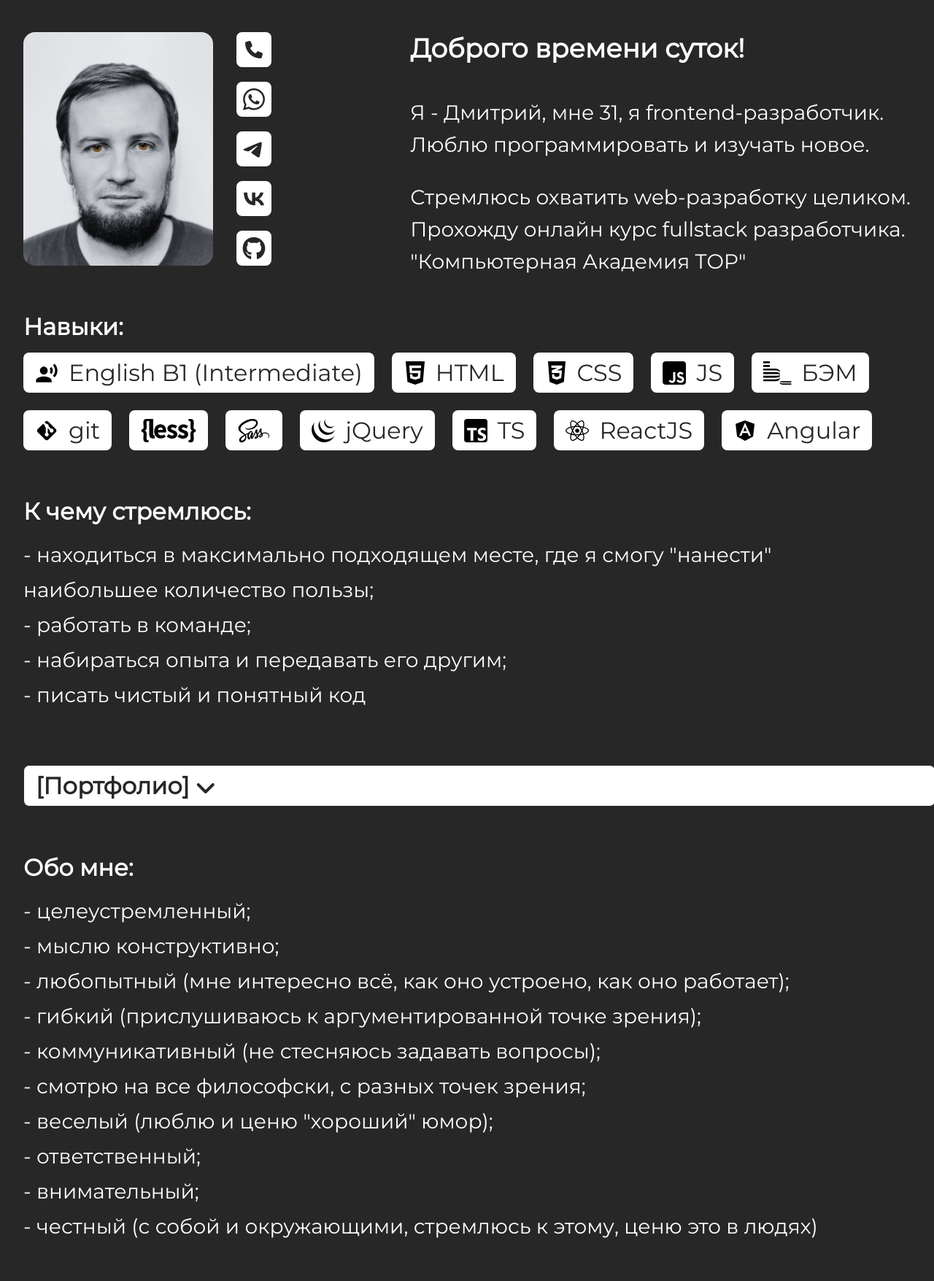
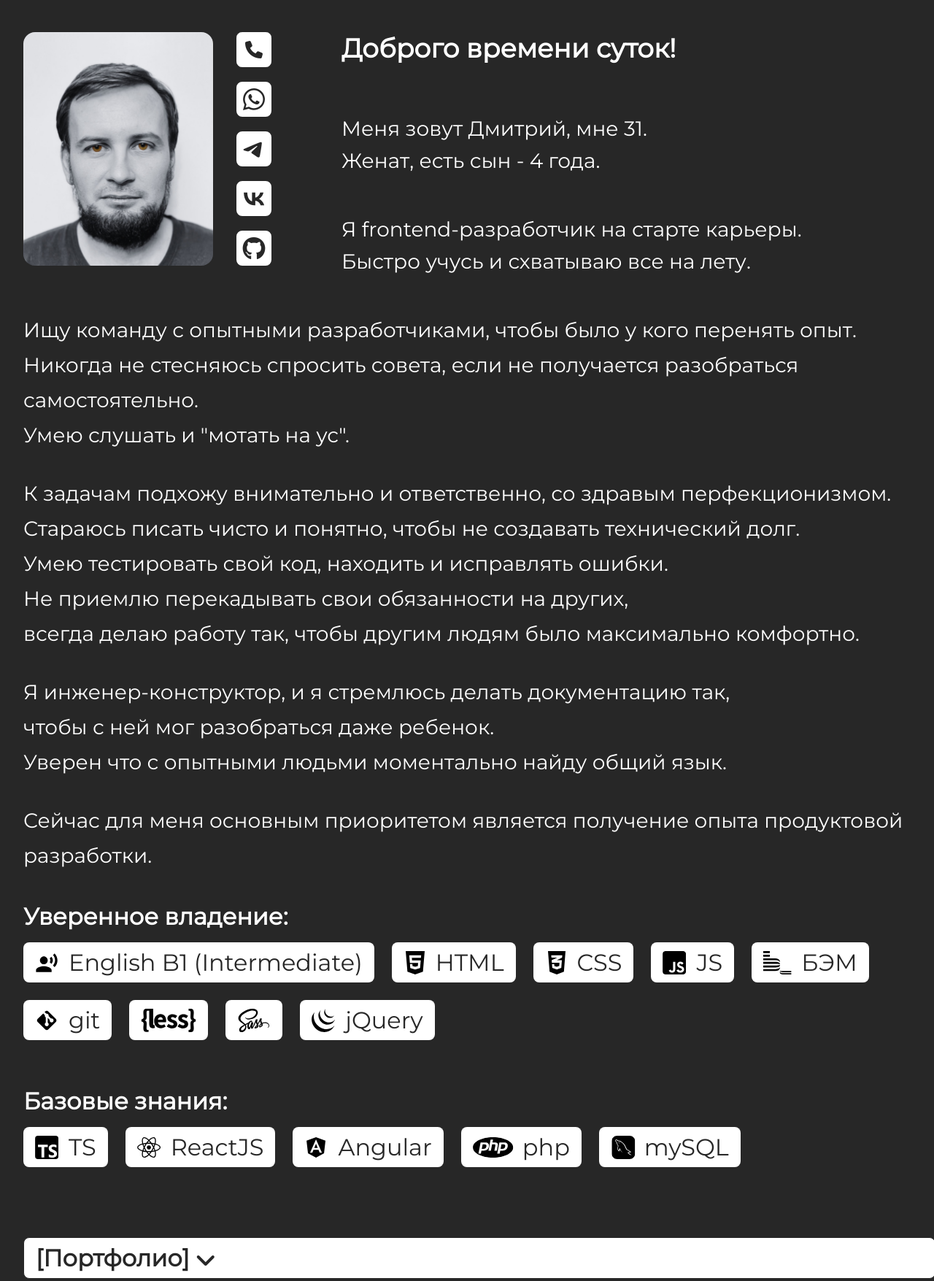
Before and after one commit to lucard17/CV, a plain HTML site: page index.html in a window 1280 px wide. Shown: the part 20-1775 px from the top of the page at 73% size. Drawn offline with Linux system fonts and the light colour scheme.

Commit message:
2023-03-07

```diff
--- a/css/style.css
+++ b/css/style.css
@@ -14,7 +14,10 @@ body {
     background-color: #272727;
     scroll-behavior: smooth;
 }
-
+hr{
+    border-bottom: 1px solid white;
+    margin: 1rem 0;
+}
 .container {
     width: 38rem;
     margin: auto;
@@ -108,7 +111,8 @@ body {
     display: flex;
     justify-content: space-between;
     flex-direction: column;
-    margin-left: auto;
+    margin-left: 3rem;
+    flex: 1;
 }
 
 .description__header {
@@ -125,7 +129,8 @@ body {
     margin-bottom: -0.5rem;
 }
 
-.skills-block {
+.skills-block-well,
+.skills-block-basic{
     display: flex;
     flex-wrap: wrap;
     gap: 0.75rem;
--- a/index.html
+++ b/index.html
@@ -34,29 +34,47 @@
 
             <h1 class="description__header">Доброго времени суток!</h1>
             <p class="description__text">
-                Я - Дмитрий, мне 31, я frontend-разработчик.<br>
-                Люблю программировать и изучать новое.
+                Меня зовут Дмитрий, мне 31.<br>
+                Женат, есть сын - 4 года.
             </p>
             <p class="description__text">
-                Стремлюсь охватить web-разработку целиком.<br>
-                Прохожду онлайн курс fullstack разработчика.<br>
-                "Компьютерная Академия TOP"
+                Я frontend-разработчик на старте карьеры.<br>
+                Быстро учусь и схватываю все на лету.<br>
             </p>
         </div>
     </section>
+
+    <section id="goals" class="text-block">
+
+        <p class="text-block__paragraph">
+            Ищу команду с опытными разработчиками, чтобы было у кого перенять опыт.<br>
+            Никогда не стесняюсь спросить совета, если не получается разобраться самостоятельно.<br>
+            Умею слушать и "мотать на ус".<br></p>
+
+        <p class="text-block__paragraph">
+            К задачам подхожу внимательно и ответственно, со здравым перфекционизмом.<br>
+            Стараюсь писать чисто и понятно, чтобы не создавать технический долг.<br>
+            Умею тестировать свой код, находить и исправлять ошибки.<br>
+            Не приемлю перекадывать свои обязанности на других,<br>
+            всегда делаю работу так, чтобы другим людям было максимально комфортно.<br></p>
+        <p class="text-block__paragraph">
+            Я инженер-конструктор, и я стремлюсь делать документацию так,<br>
+            чтобы с ней мог разобраться даже ребенок.<br>
+            Уверен что с опытными людьми моментально найду общий язык.<br>
+        </p>
+
+        <p class="text-block__paragraph">
+            Сейчас для меня основным приоритетом является получение опыта продуктовой разработки.<br>
+        </p>
+
+    </section>
     <section id="skills" class="text-block">
-        <h2 class="text-block__header">Навыки:
+        <h2 class="text-block__header">Уверенное владение:
         </h2>
-        <div class="skills-block"></div>
-    </section>
-    <section id="goals" class="text-block">
-        <h2 class="text-block__header">К чему стремлюсь:</h2>
-        <ul class="text-block__list">
-            <li>находиться в максимально подходящем месте, где я смогу "нанести" наибольшее количество пользы</li>
-            <li>работать в команде</li>
-            <li>набираться опыта и передавать его другим</li>
-            <li>писать чистый и понятный код</li>
-        </ul>
+        <div class="skills-block-well"></div>
+        <h2 class="text-block__header">Базовые знания:
+        </h2>
+        <div class="skills-block-basic"></div>
     </section>
     <section id="portfolio" class="portfolio">
         <div class="portfolio__button_wrap">
@@ -82,8 +100,8 @@
         </ul>
     </section>
     <section id="ps" class="text-block">
-        <br>
         <h2 class="text-block__header">P.S</h2>
+        <hr>
         <p class="text-block__paragraph">
             По образованию инженер-конструктор.<br>
             Последнее место работы ООО ИПО "Блекс".<br>
@@ -94,12 +112,21 @@
             - Определяю необходимое количество материала. Делал заявку на покупку.<br>
             - Подготавливал конструкторскую документацию и развертки для станков лазерной резки.
         </p>
+
         <p class="text-block__paragraph">
             Был единственным, а значит - главным конструктором)<br>
             В последнее время передаю знания новому сотруднику,<br> осуществляю контроль качества его деятельности.
         </p>
+        <hr>
         <p class="text-block__paragraph">
-            С программированием знаком с школьных лет.
+            Прохожду онлайн курс fullstack разработчика в
+            "Компьютерная Академия TOP".<br>
+        </p>
+        <hr>
+        <p class="text-block__paragraph">
+            С программированием знаком с школьной скамьи:<br>
+            - Посещал секцию по программированию.<br>
+            - Закончил курсы программистов-электронщиков СТИ НИТУ   МИСиС.<br>
         </p>
 
     </section>
--- a/js/skills.js
+++ b/js/skills.js
@@ -1,4 +1,4 @@
-const skills = [
+const skillsWell = [
     {icon: 'speaking', name: 'English B1 (Intermediate)'},
     {icon: 'html', name: 'HTML'},
     {icon: 'css', name: 'CSS'},
@@ -8,19 +8,26 @@ const skills = [
     {icon: 'less', name: null},
     {icon: 'sass', name: null},
     {icon: 'jQuery', name: 'jQuery'},
+]
+const skillsBasic = [
     {icon: 'ts', name: 'TS'},
     {icon: 'react', name: 'ReactJS'},
     {icon: 'angular', name: 'Angular'},
+    {icon: 'php', name: 'php'},
+    {icon: 'mysql', name: 'mySQL'},
 ]
-const skillsDiv = document.querySelector('.skills-block');
-skills.forEach(skill => {
-    addSkill(skill)
+const skillsDivWell = document.querySelector('.skills-block-well');
+skillsWell.forEach(skill => {
+    addSkill(skill,skillsDivWell)
 })
-
-function addSkill(skill) {
+const skillsDivBasic = document.querySelector('.skills-block-basic');
+skillsBasic.forEach(skill => {
+    addSkill(skill,skillsDivBasic)
+})
+function addSkill(skill, skillBlock) {
     const skillItem = document.createElement('div');
     skillItem.className = 'skill-item';
     skillItem.innerHTML = `<img src="icons/${skill.icon}.svg" class="skill-item__icon">` +
         (skill.name === null ? '' : `<span>${skill.name}</span>`)
-    skillsDiv.appendChild(skillItem);
+    skillBlock.appendChild(skillItem);
 }
```
Also changed, not shown: icons/mysql.svg (added), icons/php.svg (added).
